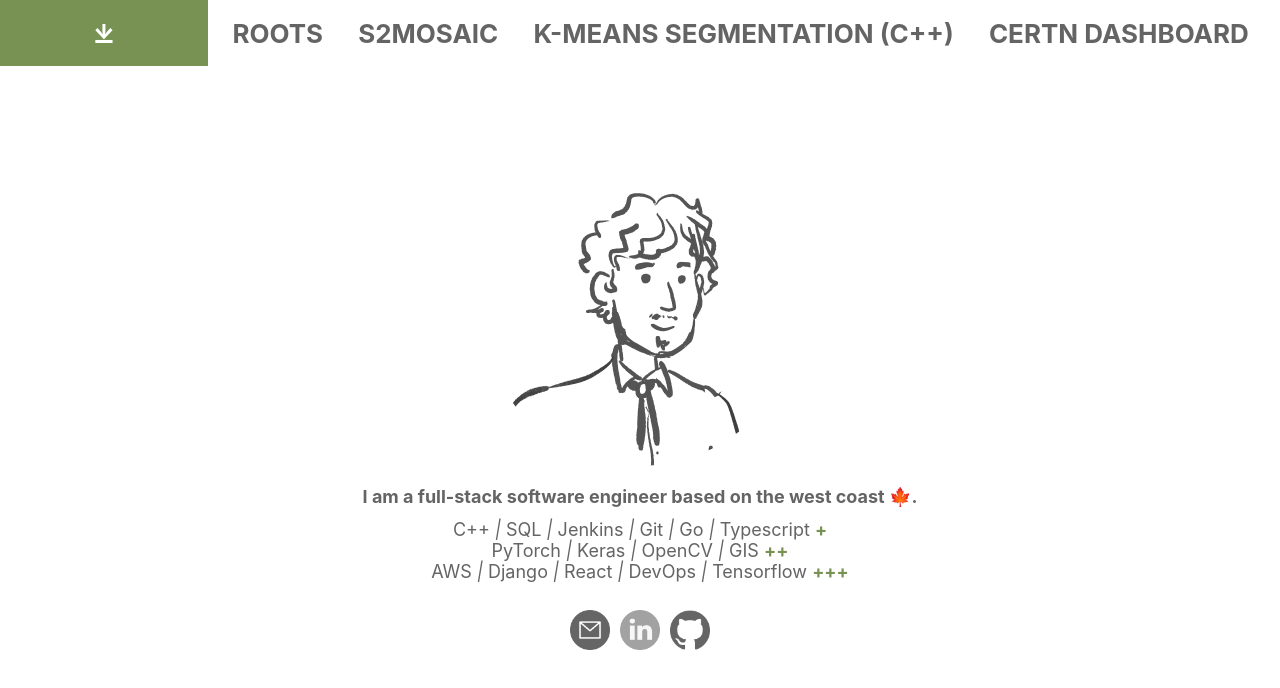
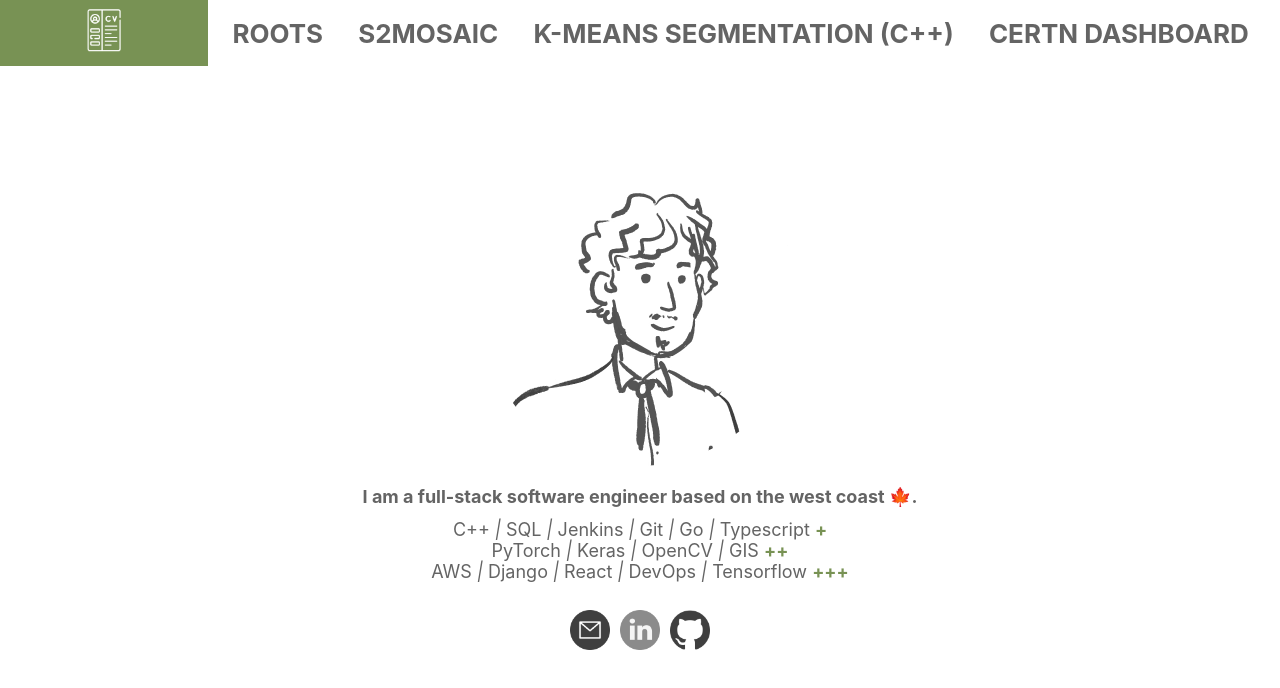
Before and after one commit to kfilyk/kfilyk, a React app: page / in a window 1280 px wide. Shown: the top 688 px of the page. Built offline with nearby package versions, Linux system fonts and the light colour scheme.

Commit message:
Adding cv

```diff
--- a/public/index.html
+++ b/public/index.html
@@ -2,7 +2,7 @@
 <html lang="en">
   <head>
     <meta charset="utf-8" />
-    <link rel="icon" href="%PUBLIC_URL%/forte_250.png" />
+    <link rel="icon" href="%PUBLIC_URL%/forte_250.png"/>
     <meta name="viewport" content="width=device-width, initial-scale=1" />
     <meta name="theme-color" content="#000000" />
     <meta
--- a/src/Body.js
+++ b/src/Body.js
@@ -3,6 +3,7 @@ import email from "./email.png";
 import linkedin from "./linkedin.png";
 import github from "./github.png";
 import resume from "./resume.pdf";
+import cv from "./cv.png";
 
 import "./style.css";
 
@@ -18,7 +19,7 @@ const Body = (props) => {
     return (
       <body>
         <div className="header">
-          <a href={resume} download="kelvin_filyk_resume.pdf" className="logo"><span className="download_arrow">⤓</span><span className="name">KELVIN FILYK</span></a>
+          <a href={resume} download="kelvin_filyk_resume.pdf" className="logo"><span className="cv"><img src={cv} alt="cv"/></span><span className="name">KELVIN FILYK</span></a>
           <a href="">KELVIN FILYK</a> {/* prevents sliding header elements from dissapearing underneath logo */}
           <a href="https://kfilyk.github.io/roots/">ROOTS</a>
           <a href="https://github.com/kfilyk/s2mosaic">S2MOSAIC</a>
--- a/src/style.css
+++ b/src/style.css
@@ -68,8 +68,6 @@ code {
 .headshot {
   height: 40vmin;
   border-radius: 100%;
-  opacity:75%;
-
 }
 
 .plus {
@@ -98,28 +96,43 @@ code {
   border-width: 0px !important;
 }
 
-.logo .download_arrow {
+.logo .cv {
+  animation: 3s ease-out 0s 1 show_cv;
   position: absolute;
   transform-origin: -50% 50%;
   top: 50%;
   left: 50%;
   transform: translate(-50%, -50%);
-  opacity:0%;
+  opacity:0;
+  transition:ease-out 0.25s;
+
+}
+
+.cv img {
+  width:40%;
+  filter: invert(1);
+  opacity: 100% !important;
+}
+
+.cv img:hover{
+  width:40%;
+  filter: invert(1);
+  opacity: 100% !important;
+}
+
+.logo .name {
+  animation: 3s ease-out 0s 1 show_name;
+  opacity:1;
   transition:ease-out 0.25s;
 }
 
-.logo .name {
-  opacity:100%;
-  transition:ease-out 0.25s;
-}
-
-.logo:hover .download_arrow {
-  opacity:100%;
+.logo:hover .cv {
+  opacity:1;
   transition:ease-out 0.25s;
 }
 
 .logo:hover .name {
-  opacity:0%;
+  opacity:0;
   transition:ease-out 0.25s;
 }
 
@@ -129,14 +142,39 @@ code {
 }
 
 img {
-  opacity:60%;
+  opacity:0.75 !important;
   transition: ease-out 0.25s;
   filter: grayscale(100)
 
 }
 
 img:hover {
-  opacity:100%;
+  opacity:1 !important;
   transition: ease-out 0.25s;
   filter: grayscale(0)
 }
+
+
+@keyframes show_cv {
+  0% {
+    opacity: 1;
+  }
+  90% {
+    opacity: 1;
+  }
+  100% {
+    opacity: 0;
+  }
+}
+
+@keyframes show_name {
+  0% {
+    opacity: 0;
+  }
+  90% {
+    opacity: 0;
+  }
+  100% {
+    opacity: 1;
+  }
+}
```
Also changed, not shown: src/cv.png (added).
